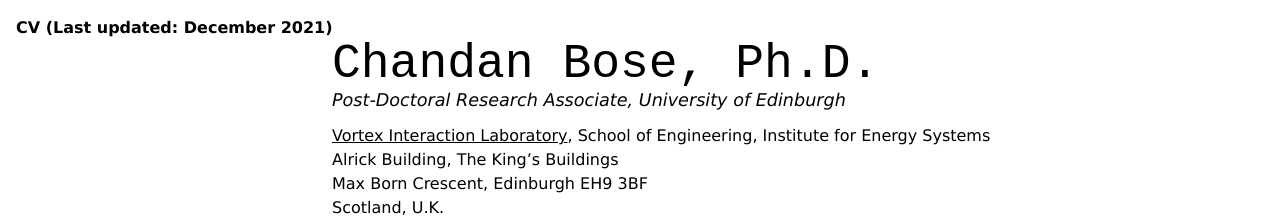
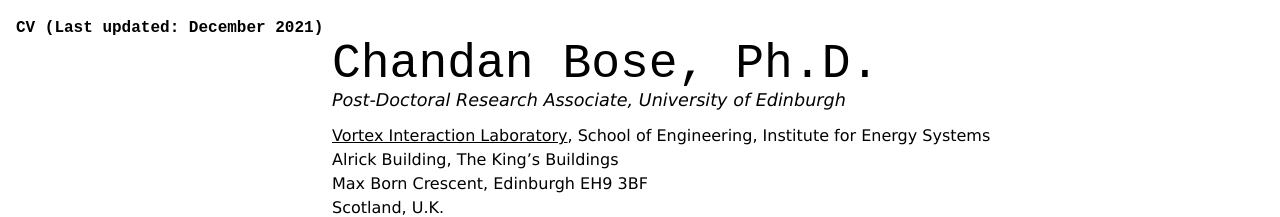
Before and after one commit to chandanbose/Curriculum-Vitae, a Jekyll site: the page built from index.md, in a window 1280 px wide. Shown: the top 217 px of the page. Built offline with Jekyll 4.4.1, drawn with Linux system fonts in a browser that asks for light colours; nearby versions of some CDN libraries; a style sheet for code colours, icons or effects is not loaded.

Commit message:
Setting Up

```diff
--- a/index.md
+++ b/index.md
@@ -3,7 +3,7 @@ layout: cv
 title: Chandan Bose's CV
 ---
 
-##### **CV (Last updated: December 2021)**
+#### **CV (Last updated: December 2021)**
 
 # Chandan Bose, Ph.D.
 *Post-Doctoral Research Associate, University of Edinburgh*
```
